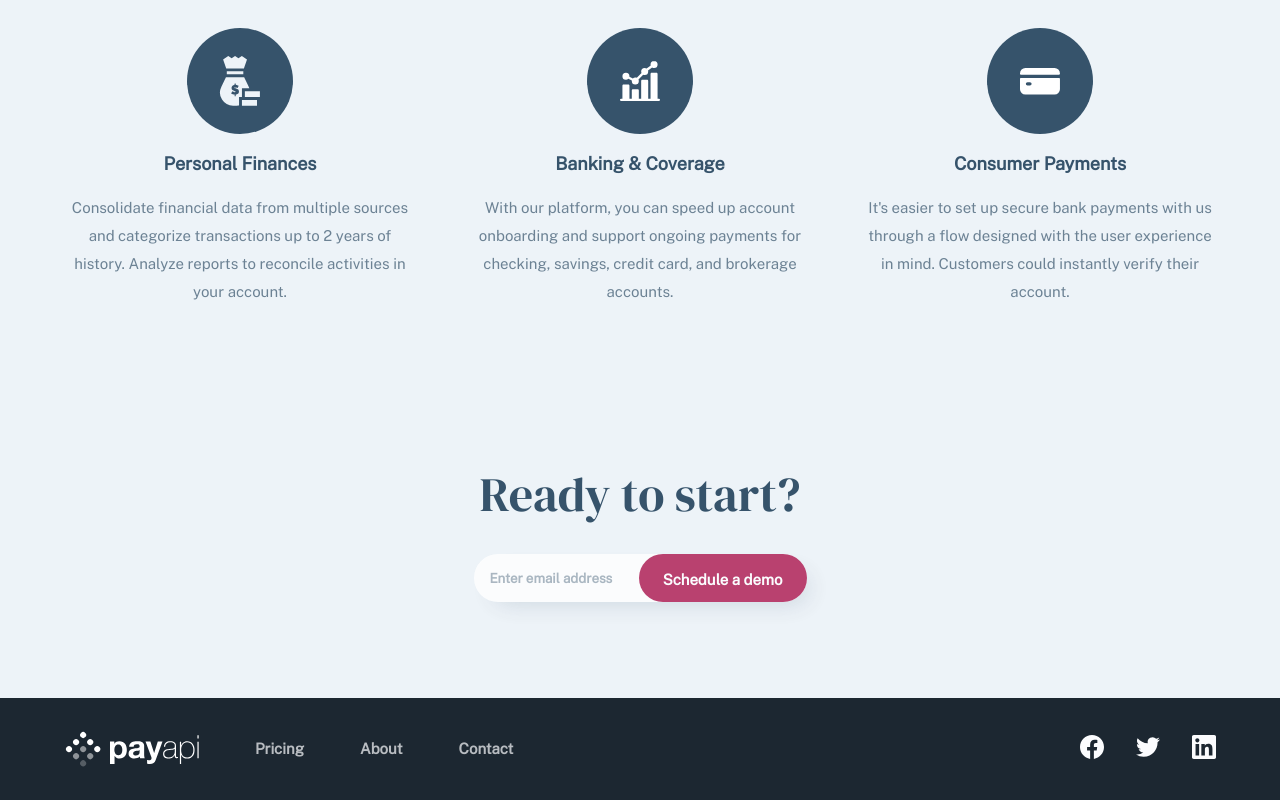
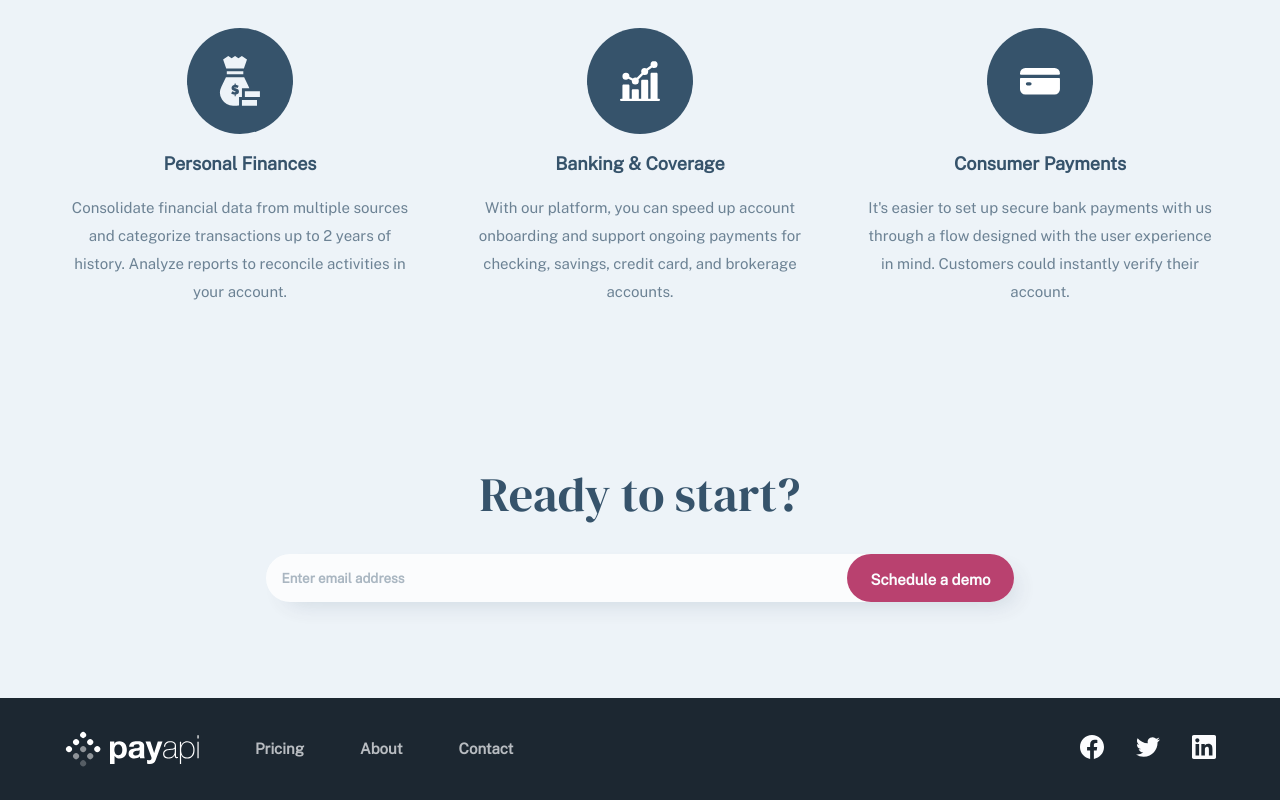
Before and after one commit to Lordyner/payAPI, a Next.js app: page / in a window 1280 px wide. Shown: the part 2710-3510 px from the top of the page. Built offline with nearby package versions, Linux system fonts and the light colour scheme.

Commit message:
Remove max-width on CATReminder

```diff
--- a/Components/CTAReminder.js
+++ b/Components/CTAReminder.js
@@ -3,7 +3,7 @@ import classes from './CTAReminder.module.css';
 
 const CTAReminder = () => {
     return (
-        <div className={`${classes.callToAction} max-width`}>
+        <div className={`${classes.callToAction}`}>
             <div className={classes.wrapper}>
                 <h2>Ready to start?</h2>
                 <div className={classes.component}>
```
